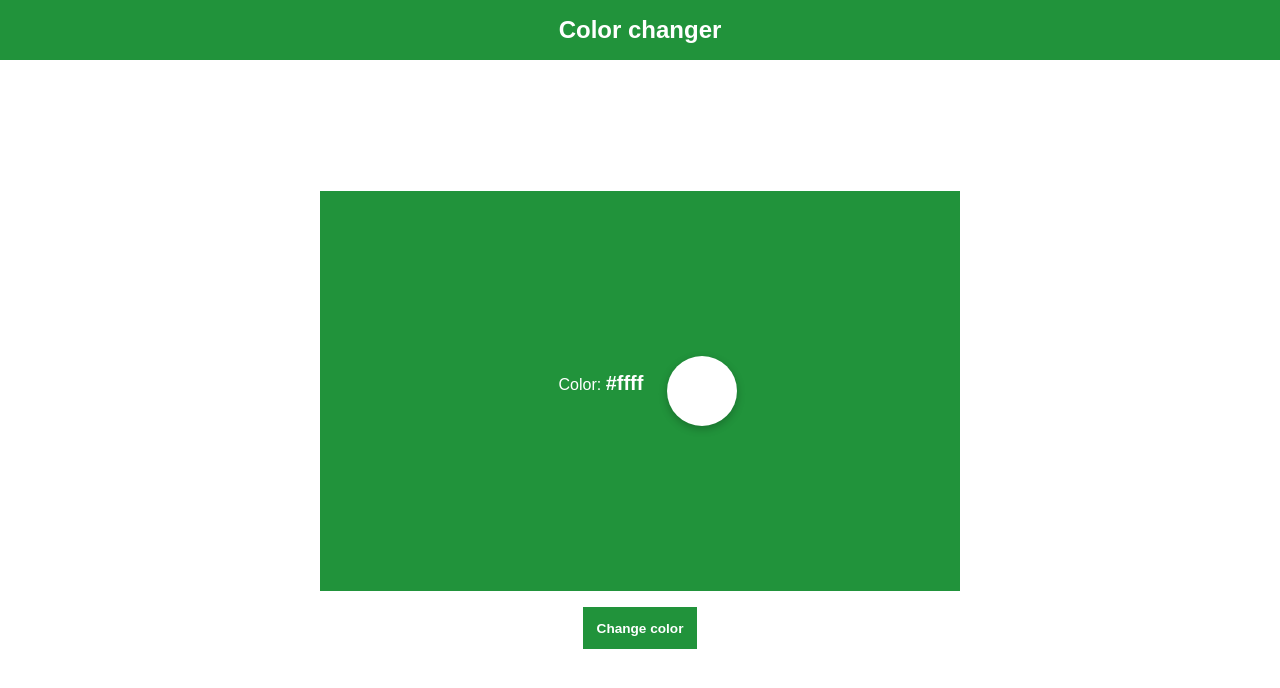
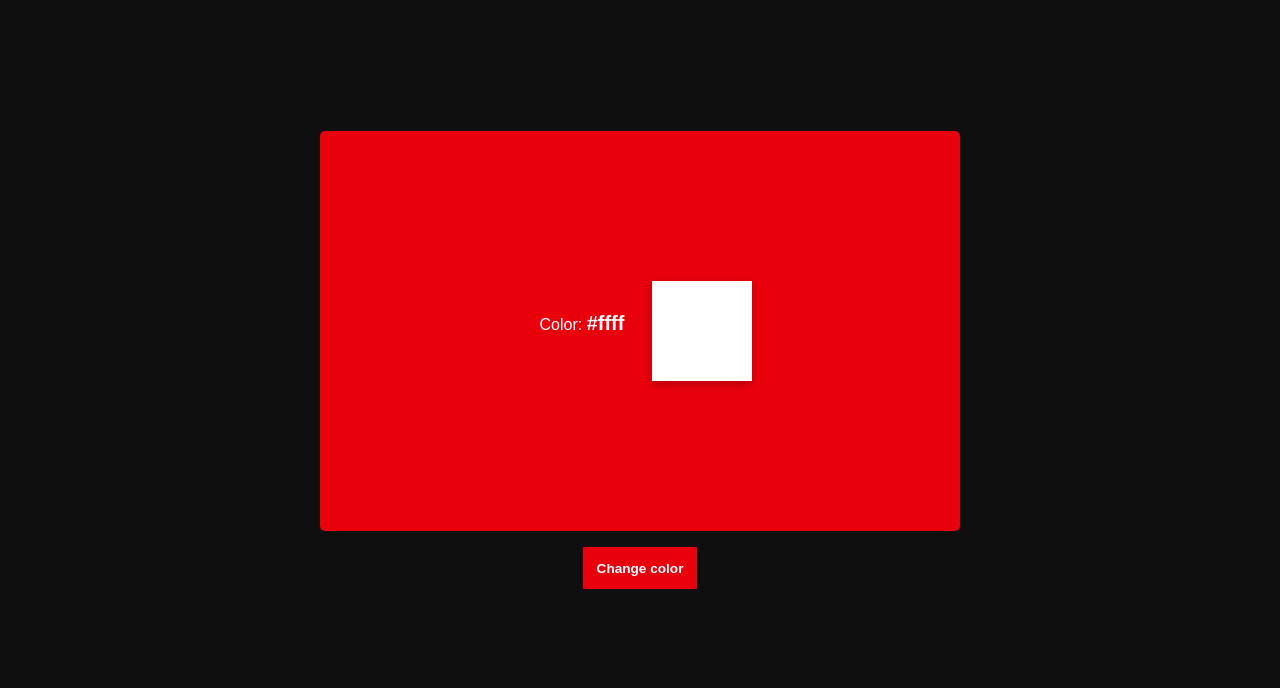
Before and after one commit to iamDavidjunior/color_changer, a plain HTML site: page index.html in a window 1280 px wide. Drawn offline with Linux system fonts and the light colour scheme.

Commit message:
minor changes

```diff
--- a/app.js
+++ b/app.js
@@ -1,18 +1,20 @@
-const hex = [0, 1, 2, 3, 4, 5, 6, 7, 8, 9, 'A', 'B', 'C', 'D', 'E', 'F']
+const hex = [0, 1, 2, 3, 4, 5, 6, 7, 8, 9, "A", "B", "C", "D", "E", "F"];
 
-const button = document.getElementById('button');
-const color = document.querySelector('.color');
-const box = document.querySelector('.box');
+const button = document.getElementById("button");
 
-button.addEventListener('click', () => {
-    let hexColor = '#';
-    for(let i = 0; i<6; i++){
-        hexColor += hex[getRandomNumber()]
-    }
-    color.textContent = hexColor;
-    box.style.backgroundColor = hexColor
-})
+const color = document.querySelector(".color");
+
+const box = document.querySelector(".box");
+
+button.addEventListener("click", () => {
+  let hexColor = "#";
+  for (let i = 0; i < 6; i++) {
+    hexColor += hex[getRandomNumber()];
+  }
+  color.textContent = hexColor;
+  box.style.backgroundColor = hexColor;
+});
 
 const getRandomNumber = () => {
-    return Math.floor(Math.random() * hex.length)
-}
+  return Math.floor(Math.random() * hex.length);
+};
--- a/index.html
+++ b/index.html
@@ -8,12 +8,6 @@
     <title>Color changer</title>
 </head>
 <body>
-    <nav>
-        <div class="nav-contents">
-            <h1>Color changer</h1>
-        </div>
-    </nav>
-
     <section>
         <div class="container">
             <div><h2>Color:  <span class="color">#ffff</span></h2></div>
--- a/scss/style.scss
+++ b/scss/style.scss
@@ -1,4 +1,4 @@
-$primaryColor: #21933B;
+$primaryColor: #E8000D;
 $blackColor: rgb(15, 15, 15);
 $whiteColor: white;
 
@@ -10,31 +10,15 @@ $whiteColor: white;
 
 body {
     font-family: 'poppins', sans-serif;
+    background-color: $blackColor;
 }
-
-nav {
-    width: 100%;
-    background-color: $primaryColor;
-    color: $whiteColor;
-}
-
-.nav-contents{
-    max-width: 1400px;
-    margin: 0 auto;
-    display: flex;
-    align-items: center;
-    justify-content: space-around;
-    padding: 1em;
-}
-
-
 .box {
-    width: 70px;
-    height: 70px;
-    margin: .25em;
+    width: 100px;
+    height: 100px;
+    margin: .5em;
     background-color:#fff;
     box-shadow: rgba(0, 0, 0, 0.24) 0px 3px 8px;
-    border-radius: 50%;
+
 }
 
 section {
@@ -47,13 +31,14 @@ section {
 }
 
 .container {
-    width: 50%;
+    width: 50vw;
     min-height: 50vh;
     background-color: $primaryColor;
     margin-bottom: 1em;
     display: flex;
     align-items: center;
     justify-content: center;
+    border-radius: 5px;
     h2 {
         height: 70px;
         padding: 1em;
@@ -64,11 +49,11 @@ section {
         span {
             font-weight: 700;
             font-size: 1.25rem;
-
         }
     }
 }
 .btn {
+    cursor: pointer;
     outline: none;
     border: none;
     color: $whiteColor;
@@ -77,7 +62,3 @@ section {
     font-size: .85rem;
     font-weight: 700;
 }
-
-.btn:hover {
-    background-color: #363636;
-}
```
Also changed, not shown: css/style.css, 1 other file.
